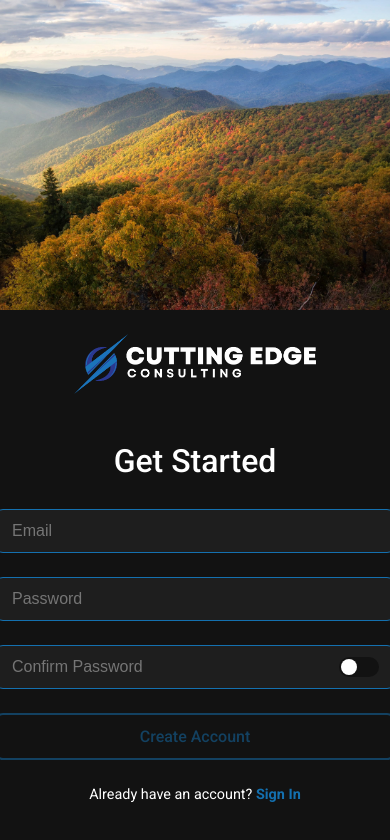
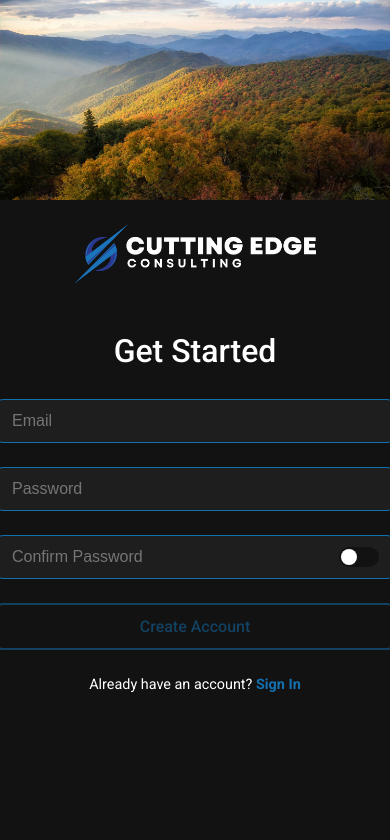
Before and after one commit to terccapital/cuttingedgeconsulting, a React (Vite) app: page /create-user in a window 390 px wide. Shown: the top 840 px of the page. Built offline with nearby package versions, Linux system fonts and the light colour scheme; no server answers.

Commit message:
needed max height on the user creation screen

```diff
--- a/src/styles/CreateUser.css
+++ b/src/styles/CreateUser.css
@@ -230,7 +230,7 @@ input:checked + .slider:before {
   }
 
   .create-user-image {
-    height: 200px;
+    max-height: 200px;
   }
 
   .create-user-right {
```
